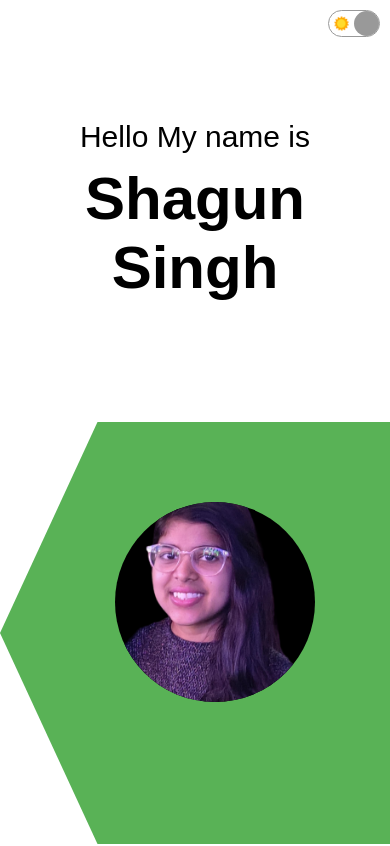
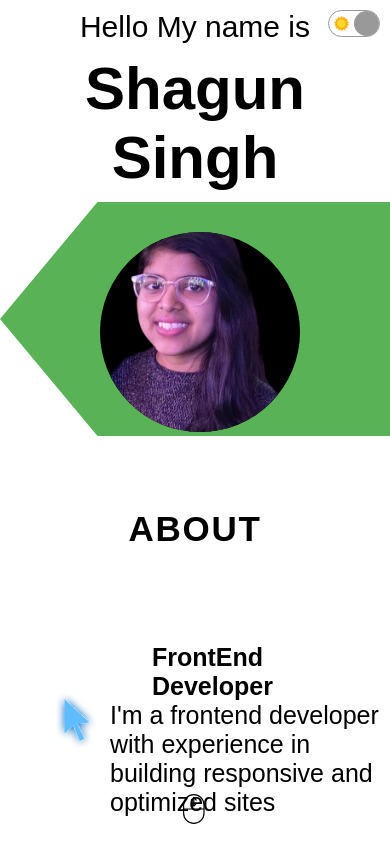
Before and after one commit to shagun2003/Portfolio, a React (Create React App) app: page / in a window 390 px wide. Shown: the top 846 px of the page. Built offline with nearby package versions, Linux system fonts and the light colour scheme; a web font is replaced by a local one.

Commit message:
Update Intro.css

```diff
--- a/src/Component/Intro/Intro.css
+++ b/src/Component/Intro/Intro.css
@@ -1,102 +1,129 @@
-.i
-{
-    display:flex;
+.i {
+    display: flex;
     height: 100vh;
+    flex-direction: row;
+}
 
-}
-.i-left
-{
-    flex:1;
-    display:flex;
+.i-left {
+    flex: 1;
+    display: flex;
     align-items: center;
     justify-content: center;
 }
-.i-right
-{
-    flex:1;
+
+.i-right {
+    flex: 1;
     position: relative;
 }
-.i-left-wrapper
-{
+
+.i-left-wrapper {
     padding: 50px;
     height: 50%;
-    display:flex;
-    flex-direction:column;
-    justify-content:center;
+    display: flex;
+    flex-direction: column;
+    justify-content: center;
+}
 
-}
-.i-intro
-{
+.i-intro {
     font-size: 30px;
     font-weight: 300;
 }
-.i-name
-{
+
+.i-name {
     padding-top: 10px;
-    font-size:60px
+    font-size: 60px;
 }
-.i-title
-{
+
+.i-title {
     margin-top: 7px;
     margin-bottom: 7px;
-    height:65px;
+    height: 65px;
     overflow: hidden;
-
-}
-.i-title-item
-{
-
-    height:40px;
-    font-size:30px;
-    font-weight: bold;
-    color:#59b256;
-    padding-top: 10px;
-    align-items: center;
-    display:flex;
-
-
-
-
 }
 
-.i-title-wrapper
-{
+.i-title-item {
+    height: 40px;
+    font-size: 30px;
+    font-weight: bold;
+    color: #59b256;
+    padding-top: 10px;
+    display: flex;
+    align-items: center;
+}
+
+.i-title-wrapper {
     height: 100%;
-    animation:move 10s ease-in-out infinite alternate;
+    animation: move 10s ease-in-out infinite alternate;
 }
+
 @keyframes move {
-    25% {
-      transform: translateY(-50px);
+    25% { transform: translateY(-50px); }
+    50% { transform: translateY(-100px); }
+    75% { transform: translateY(-150px); }
+    100% { transform: translateY(-200px); }
 }
-    50% {
-      transform: translateY(-100px);
-    }
-    75% {
-      transform: translateY(-150px);
-    }
-    100% {
-      transform: translateY(-200px);
-    }
-  }
+
 .i-ima {
-    width: 500px;
-    height: 500px;
+    width: 100%;
+    max-width: 500px; /* Maximum width for large screens */
+    height: auto; /* Keep aspect ratio */
     object-fit: cover;
     border-radius: 50%;
     position: absolute;
     background-color: black;
-    right: 45%;
+    right: 50%;
     transform: translateX(50%);
     margin-top: 150px;
-    margin-left: 30px;
 }
+
+@media screen and (max-width: 768px) {
+    .i {
+        flex-direction: column;
+        height: auto;
+    }
+
+    .i-left, .i-right {
+        flex: none;
+        width: 100%;
+    }
+
+    .i-ima {
+        width: 80%;
+        max-width: 400px;
+        margin-top: 50px;
+    }
+
+    .i-left-wrapper {
+        padding: 20px;
+        text-align: center;
+    }
+}
+
 @media screen and (max-width: 480px) {
     .i-ima {
         width: 200px;
         height: 200px;
-      margin-top: 80px;
+        margin-top: 30px;
+        position: static;
+    }
+
+    .i-left-wrapper {
+        padding: 10px;
+        align-items: center;
+        justify-content: center;
+        text-align: center;
+        height: 100%;
+    }
+
+    .i-desc {
+        display: none;
+    }
+
+    .i {
+        height: auto;
     }
 }
+
 .i-b {
     clip-path: polygon(100% 0%, 100% 51%, 100% 100%, 25% 100%, 0% 50%, 25% 0%);
     background-color: #59b256;
@@ -106,29 +133,10 @@
     top: 0;
     right: 0;
 }
-  .i-scroll
-  {
+
+.i-scroll {
     width: 30px;
     height: 30px;
-    position:absolute;
-    bottom:20px;
+    position: absolute;
+    bottom: 20px;
 }
-  @media screen and (max-width: 480px) {
-    .i {
-      flex-direction: column;
-    }
-
-    .i-left-wrapper {
-
-      padding: 10px;
-      align-items: center;
-      justify-content: center;
-      text-align: center;
-      height: 100%;
-    }
-
-    .i-desc{
-      display: none;
-    }
-
-  }
```
Lines whose indentation alone changed are shown as unchanged.
